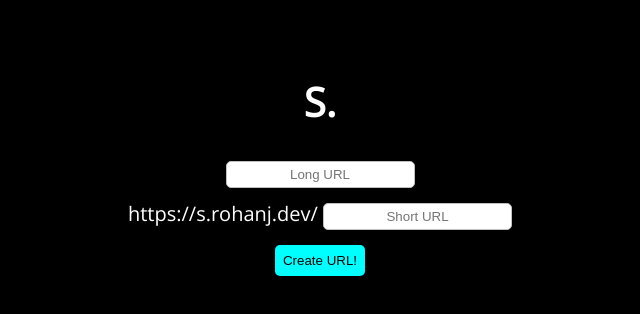
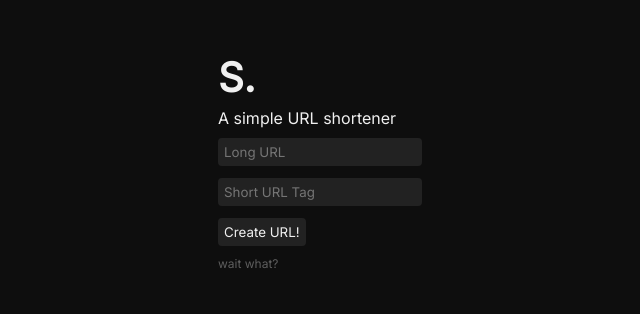
Before and after one commit to rjawesome/url_shortener, a plain HTML site: page static/index.html in a window 1280 px wide. Shown: the part 236-550 px from the top of the page, without its empty margins (320-960 px from the left). Drawn offline with nearby package versions, Linux system fonts and the light colour scheme.

Commit message:
style and stuff

```diff
--- /dev/null
+++ b/static/index.css
@@ -0,0 +1,77 @@
+* {
+  font-family: 'Inter', sans-serif;
+}
+body {
+  background-color: #0e0e0e;
+  color: #f0f0f0;
+  display: flex;
+  font-family: 'Inter', sans-serif;
+  align-items: center;
+  justify-content: center;
+  height: 100vh;
+}
+#form * {
+  margin: 12px 0px;
+}
+h1 {
+  font-size: 2.5rem;
+  font-weight: 600;
+}
+input {
+  border: none;
+  background-color: #222222;
+  padding: 6px;
+  display: block;
+  border-radius: 4px;
+  color: #f0f0f0;
+  transition: all 0.2s;
+}
+input:focus,
+button:focus {
+  outline: none;
+}
+button {
+  border: none;
+  margin-top: 0px !important;
+  padding: 6px;
+  background-color: #222222;
+  color: #f0f0f0;
+  cursor: pointer;
+  transition: all 0.2s;
+  border-radius: 4px;
+}
+button:hover,
+input:hover,
+input:active,
+button:active {
+  background-color: #2b2b2b;
+}
+#muted {
+  margin-top: 0px;
+  color: #5e5e5e;
+  font-size: 0.75rem;
+  cursor: help;
+}
+#muted:hover {
+  text-decoration: underline;
+}
+.tooltip {
+  display: inline;
+  position: relative;
+  text-align: left;
+}
+.tooltip .bottom {
+  top: 0px;
+  left: 50%;
+  transform: translateY(12px);
+  padding: 10px 20px;
+  background-color: #222222;
+  color: #f0f0f0;
+  font-size: 0.75rem;
+  border-radius: 4px;
+  position: absolute;
+  z-index: 99999999;
+  box-sizing: border-box;
+  opacity: 0;
+  transition: opacity 0.2s;
+}
--- a/static/index.html
+++ b/static/index.html
@@ -1,112 +1,41 @@
 <!DOCTYPE html>
 <html lang="en">
   <head>
-  <meta charset="UTF-8">
-  <meta name="viewport" content="width=device-width, initial-scale=1.0">
-  <title>Document</title>
-  <style>
-    @import url('https://fonts.googleapis.com/css2?family=Open+Sans&display=swap');
-
-    html,body {
-      height:100%;
-      width:100%;
-      margin:0;
-      background: black;
-      color: white;
-      font-family: 'Open Sans', sans-serif;
-    }
-
-    form {
-      display: flex;
-      flex-direction: column;
-      justify-content: center;
-      align-items: center;
-      height:100%;
-    }
-    input, button, p {
-      margin: 5px 0px;
-      display: inline-block;
-      text-align: center;
-    }
-
-    input {
-      padding: 5px;
-      border-radius: 5px;
-      border: 1px solid silver;
-    }
-
-    input:focus {
-      outline: none;
-    }
-
-    .link {
-      font-size: 20px;
-    }
-
-    button {
-      background: aqua;
-      border: none;
-      border-radius: 5px;
-      padding: 8px;
-    }
-
-    button:hover {
-      outline: none;
-      background-color: #00b0b0;
-      color: white;
-      cursor: pointer;
-    }
-
-    h1 {
-      font-weight: bold;
-      font-size: 40px;
-    }
-  </style>
+    <meta charset="UTF-8" />
+    <meta name="viewport" content="width=device-width, initial-scale=1.0" />
+    <title>S</title>
+    <link
+      href="https://fonts.googleapis.com/css2?family=Inter&display=swap"
+      rel="stylesheet"
+    />
+    <link
+      rel="stylesheet"
+      href="https://cdnjs.cloudflare.com/ajax/libs/meyer-reset/2.0/reset.min.css"
+      integrity="sha512-NmLkDIU1C/C88wi324HBc+S2kLhi08PN5GDeUVVVC/BVt/9Izdsc9SVeVfA1UZbY3sHUlDSyRXhCzHfr6hmPPw=="
+      crossorigin="anonymous"
+    />
+    <link rel="stylesheet" href="/static/index.css" />
   </head>
   <body>
+    <div id="main">
       <form id="form">
         <h1>S.</h1>
-    <input placeholder="Long URL" type="url" name="long" required></input>
-    <p><span class="link">https://s.rohanj.dev/ </span><input placeholder="Short URL" name="short" required></input></p>
+        <h2>A simple URL shortener</h2>
+        <input placeholder="Long URL" type="url" name="long" required />
+        <input placeholder="Short URL Tag" name="short" required />
         <button>Create URL!</button>
+        <br />
+        <div class="tooltip">
+          <p id="muted" onclick="toggleHelp()">wait what?</p>
+          <div class="bottom">
+            The URL you enter will be shortened to https://s.rohanj.dev/&lt;tag&gt;
+          </div>
+        </div>
       </form>
+    </div>
   </body>
 
   <script src="https://www.gstatic.com/firebasejs/8.0.0/firebase-app.js"></script>
   <script src="https://www.gstatic.com/firebasejs/8.0.0/firebase-firestore.js"></script>
-
-<script>
-  const form = document.getElementById("form")
-
-  const firebaseConfig = {
-    apiKey: "AIzaSyDBxIk8aYQ8oP4ginC76yam1SsxvF4qQO0",
-    authDomain: "tokyo-concept-138122.firebaseapp.com",
-    databaseURL: "https://tokyo-concept-138122.firebaseio.com",
-    projectId: "tokyo-concept-138122",
-    storageBucket: "tokyo-concept-138122.appspot.com",
-    messagingSenderId: "71020311525",
-    appId: "1:71020311525:web:ae415fa027c5a3bfd4750c",
-    measurementId: "G-219XTCL4NS"
-  };
-
-  if (firebase.apps.length === 0) {
-    firebase.initializeApp(firebaseConfig)
-  }
-
-  const db = firebase.firestore();
-
-  form.onsubmit = function (e) {
-    e.preventDefault();
-    const long = form["long"].value
-    const short = form["short"].value
-
-    db.collection("urls").doc(short).set({ long })
-      .then( () => {
-        alert(`URL Created at https://s.rohanj.dev//${short}`)
-        form["long"].value = ""
-        form["short"].value = ""
-      })
-      .catch( () => alert("Short URL Taken") )
-  }
-</script>
+  <script src="/static/index.js"></script>
 </html>
--- /dev/null
+++ b/static/index.js
@@ -0,0 +1,41 @@
+const form = document.getElementById('form')
+const helpEl = document.getElementsByClassName('bottom')[0]
+
+let help = false
+const toggleHelp = () => {
+  helpEl.style.opacity = help ? 0 : 1
+  help = !help
+}
+
+const firebaseConfig = {
+  apiKey: 'AIzaSyDBxIk8aYQ8oP4ginC76yam1SsxvF4qQO0',
+  authDomain: 'tokyo-concept-138122.firebaseapp.com',
+  databaseURL: 'https://tokyo-concept-138122.firebaseio.com',
+  projectId: 'tokyo-concept-138122',
+  storageBucket: 'tokyo-concept-138122.appspot.com',
+  messagingSenderId: '71020311525',
+  appId: '1:71020311525:web:ae415fa027c5a3bfd4750c',
+  measurementId: 'G-219XTCL4NS',
+}
+
+if (firebase.apps.length === 0) {
+  firebase.initializeApp(firebaseConfig)
+}
+
+const db = firebase.firestore()
+
+form.onsubmit = function (e) {
+  e.preventDefault()
+  const long = form['long'].value
+  const short = form['short'].value
+
+  db.collection('urls')
+    .doc(short)
+    .set({ long })
+    .then(() => {
+      alert(`URL Created at https://s.rohanj.dev/${short}`)
+      form['long'].value = ''
+      form['short'].value = ''
+    })
+    .catch(() => alert('Short URL Taken'))
+}
```
Also changed, not shown: api/index.ts (+15 -16 lines), vercel.json, 2 other files. Lines whose indentation alone changed are shown as unchanged.
